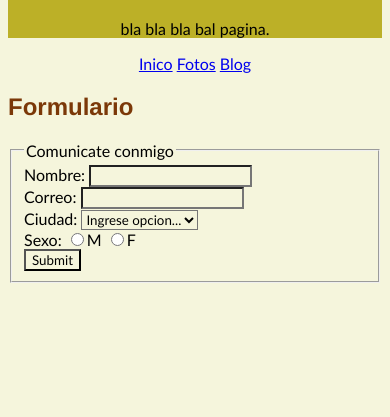
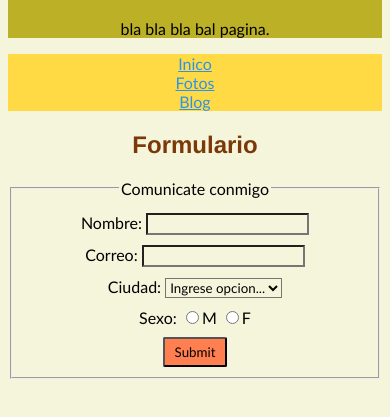
Before and after one commit to francoflen/Git-Hub-practica, a plain HTML site: page index.html in a window 390 px wide. Shown: the part 61-478 px from the top of the page. Drawn offline with Linux system fonts and the light colour scheme.

Commit message:
actuaizacion pagina

```diff
--- a/Estilos/style.css
+++ b/Estilos/style.css
@@ -20,6 +20,37 @@ header{
 p{
     background-color: rgb(188, 176, 39);
 }
-a{
+/* Navegacion */
+nav{
+    background-color: rgb(255, 218, 68);
+}
+nav a{
+    background-color: rgb(255, 218, 68);
+    color: rgb(43, 147, 238);
+}
 
+/* Contenido */
+.contenido{
+    margin: 10px 15px;
 }
+button{
+    background-color: coral;
+    padding: 5px 10px;
+    border-radius: 2px;
+    float: right;
+}
+
+/* media */
+@media(max-width:480px){
+    body{
+        text-align: center;
+    }
+    button{
+        float: none;
+        text-align: center;
+    }
+    nav{
+        display: flex;
+        flex-direction: column;
+    }
+}
--- a/index.html
+++ b/index.html
@@ -25,15 +25,15 @@
                     Comunicate conmigo
                 </legend>
                 <div>
-                    <div>
+                    <div class="contenido">
                         <label>Nombre:</label>
                         <input type="text">
                     </div>
-                    <div>
+                    <div class="contenido">
                         <label>Correo:</label>
                         <input type="email">
                     </div>
-                    <div>
+                    <div class="contenido">
                         <label>Ciudad:</label>
                         <select>
                             <option>Ingrese opcion...</option>
@@ -41,7 +41,7 @@
                             <option>Valdivia</option>
                         </select>
                     </div>
-                    <div>
+                    <div class="contenido">
                         <label>Sexo:</label>
                         <input type="radio" name="!">M
                         <input type="radio" name="!">F
```
